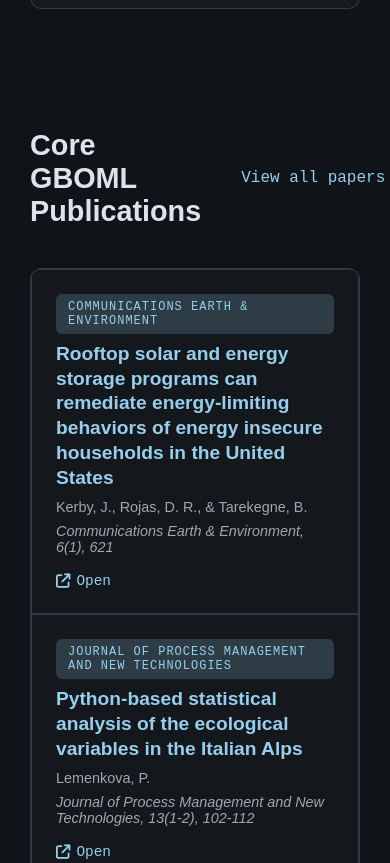
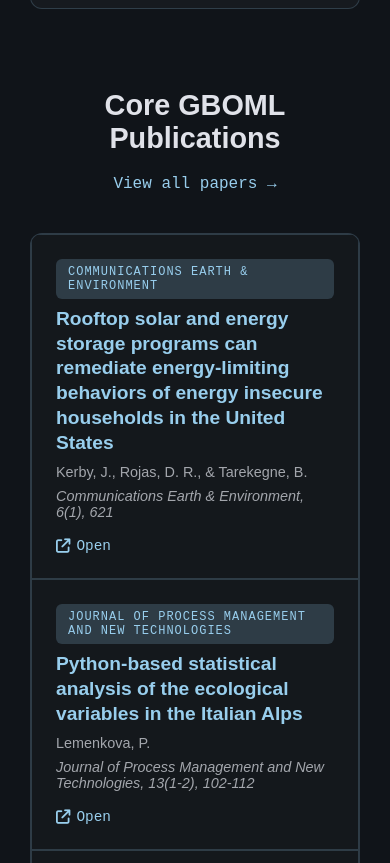
Before and after one commit to GBOML/GBOML.github.io, an Astro site: page / in a window 390 px wide. Shown: the part 3964-4827 px from the top of the page. Built offline with nearby package versions, Linux system fonts and the light colour scheme; Astro itself is replaced by a stand-in of ours.

Commit message:
small mobile style fix

```diff
--- a/src/components/CoreGBOMLPapers.astro
+++ b/src/components/CoreGBOMLPapers.astro
@@ -31,7 +31,7 @@ const coreGBOMLPapers = papers.slice(0, 3);
 
     h2 {
         font-size: 2.5rem;
-        margin: 40px 0 40px 0;
+        margin: 0;
         color: var(--light-color);
     }
 
@@ -39,5 +39,12 @@ const coreGBOMLPapers = papers.slice(0, 3);
         h2 {
             font-size: 1.8rem;
         }
+
+        .papers-header {
+            flex-direction: column;
+            gap: 20px;
+            margin-bottom: 40px;
+            text-align: center;
+        }
     }
 </style>
--- a/src/components/Footer.astro
+++ b/src/components/Footer.astro
@@ -68,5 +68,10 @@ import links from '../list/shared-links.json';
             text-align: center;
             gap: 10px;
         }
+
+        .footer-left {
+            flex-direction: column;
+            gap: 8px;
+        }
     }
 </style>
```
